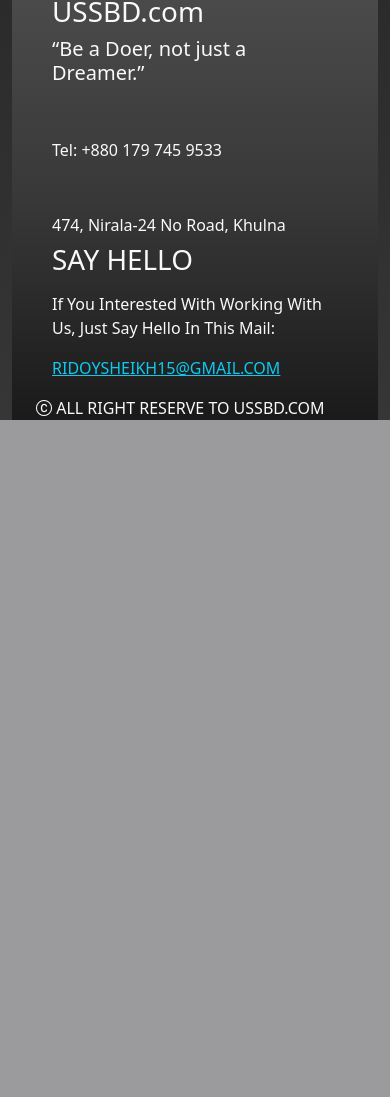
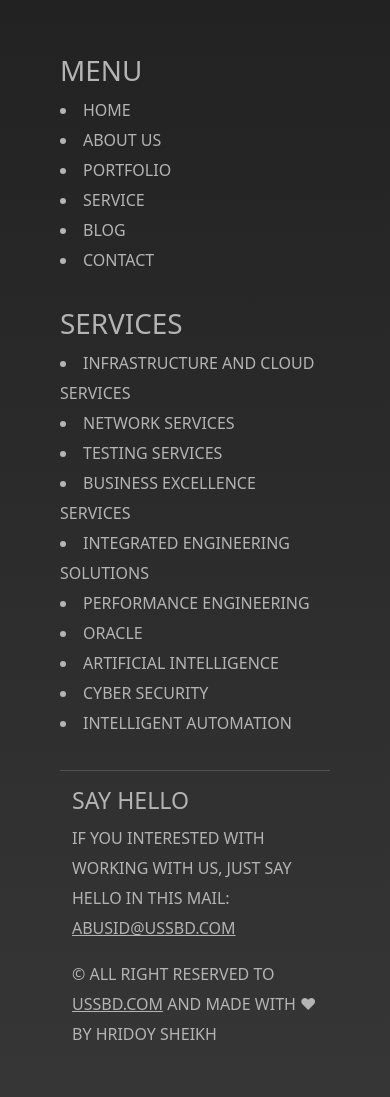
Before and after one commit to hridoysheikh15/unicorn, a PHP site: page /asset/page/aiService.php in a window 390 px wide. Shown: the part 3237-4334 px from the top of the page. Before the commit the page ends 3657 px from the top, so only its background shows below. Run offline with PHP 8.4, Linux system fonts and the light colour scheme.

Commit message:
index responsive complete

```diff
--- a/asset/page/footer.php
+++ b/asset/page/footer.php
@@ -1,49 +1,97 @@
-<div class="container-fluid text-light footer">
-  <div class="container footer">
-    <div class="row p-3">
-      <div class="display-6 col-sm-6">
-        USSBD.com
-        <p class="h5 pt-2">“Be a Doer, not just a Dreamer.”</p>
-        <p class="h6 pt-5">Tel: +880 179 745 9533</p>
-        <address class="text-capitalize pt-5 h6">
-          474, nirala-24 no road, khulna
-        </address>
-      </div>
-      <div class="text-uppercase col-sm-6">
-        <p class="display-6">say hello</p>
+<!-- footer  -->
+
+<footer>
+        <div class="footer">
+            <div class="footer-content">
+                <div class="footer-content-item text-uppercase">
+                    <div class="footer-item">
+                        <div class="footer-company-info">
+                            <h1 class="text-lowercase">
+                                ussbd.com
+                            </h1>
+                            <h5>
+                                ELEGANCE, INTELLIGENCE, PATIENCE ...
+                            </h5>
+                            <p>
+                                tel: <a class="text-decoration-none" href="tel:+8801797459533">
+                                    +880 1797 459 533
+                                </a>
+                            </p>
                             <p class="text-capitalize">
-          if you interested with working with us, just say hello in this mail:
+                                474, Nirala-24 No Road, Khulna
                             </p>
-        <a class="text-info" style="word-wrap: break-word;" href="mailto:ridoysheikh15@gmail.com"
-          >ridoysheikh15@gmail.com</a
-        >
                         </div>
                     </div>
-    <!-- <div class="fotNav">
-      <div class="fNav" id="navber">
-        <ul>
-          <a href="./about.php" title="About Us">
-            <li>About</li>
-          </a>
-          <a href="./portfolio.php">
-            <li>Portfolio</li>
-          </a>
-          <a href="./serve.php">
-            <li>Service</li>
-          </a>
-          <a href="#">
-            <li>Shop</li>
-          </a>
-          <a href="./contact.php">
-            <li>Contact</li>
-          </a>
-        </ul>
+                    <div class="footer-item">
+                        <div class="footer-menu">
+                            <h1>menu</h1>
+                            <li><a href="./index.html">
+                                home
+                            </a></li>
+                            <li><a href="#">
+                                about us
+                            </a></li>
+                            <li><a href="#">
+                                portfolio
+                            </a></li>
+                            <li><a href="#">
+                                service
+                            </a></li>
+                            <li><a href="#">
+                                blog
+                            </a></li>
+                            <li><a href="#">
+                                contact
+                            </a></li>
                         </div>
-    </div> -->
-    <div class="col-sm-12">
-      <p class="text-uppercase mb-0">
-        <i class="bi bi-c-circle"></i> all right reserve to ussbd.com
+                    </div>
+                    <div class="footer-item">
+                        <div class="footer-service-menu">
+                            <h1>services</h1>
+                            <li><a href="#">
+                                Infrastructure and Cloud Services
+                            </a></li>
+                            <li><a href="#">
+                                Network Services
+                            </a></li>
+                            <li><a href="#">
+                                Testing Services
+                            </a></li>
+                            <li><a href="#">
+                                Business Excellence Services
+                            </a></li>
+                            <li><a href="#">
+                                Integrated Engineering Solutions
+                            </a></li>
+                            <li><a href="#">
+                                Performance Engineering
+                            </a></li>
+                            <li><a href="#">
+                                Oracle
+                            </a></li>
+                            <li><a href="#">
+                                Artificial Intelligence
+                            </a></li>
+                            <li><a href="#">
+                                Cyber Security
+                            </a></li>
+                            <li><a href="#">
+                                Intelligent Automation
+                            </a></li>
+                        </div>
+                    </div>
+                </div>
+                <hr class="container-lg">
+                <div class="copyright-section container-sm text-uppercase">
+                    <p>
+                        <h3>say hello</h3>
+                        If You Interested With Working With Us, Just Say Hello In This Mail:
+                        <a href="mailto:abusid@ussbd.com" class="text-decoration-underline">abusid@ussbd.com</a>
+                    </p>
+                    <p class="mb-0">
+                        &#169; ALL RIGHT RESERVED TO <a class="text-decoration-underline" href="#">USSBD.COM</a> AND MADE WITH ❤ BY <a href="#">Hridoy Sheikh</a>
                     </p>
                 </div>
             </div>
         </div>
+    </footer>
--- a/asset/page/nav.php
+++ b/asset/page/nav.php
@@ -4,8 +4,8 @@
         <div class="head">
             <div class="head-item">
                 <div class="logo">
-                    <img src="./asset/image/unicorn-removebg-preview.png" alt="logo">
-                    <img src="./asset/image/unicorn.png" alt="logo">
+                    <img src="../asset/image/unicorn-removebg-preview.png" alt="logo">
+                    <img src="../asset/image/unicorn.png" alt="logo">
                 </div>
                 <div class="navber">
                     <div class="nav-burger-icon">
--- a/asset/script/animation.js
+++ b/asset/script/animation.js
@@ -5,7 +5,7 @@ window.addEventListener("load", ()=>{
 })
 setTimeout(() => {
     document.getElementById("preloader").style.display = "none";
-}, 3000);
+}, 5000);
 
 // navber animation
 
--- a/asset/style/required.css
+++ b/asset/style/required.css
@@ -196,52 +175,111 @@
 
 /* footer css  */
 
-.footer {
-  background-image: linear-gradient(
-    to bottom,
-    rgb(77, 76, 77),
-    rgb(56, 56, 56),
-    rgb(26, 26, 26)
-  );
+footer {
+  background-color: var(--color-dark);
+  color: var(--color-light);
+  font-family: var(--poppins);
 }
 
-/* footer nav  */
+.footer-content-item {
+  display: var(--flex);
+  justify-content: space-around;
+}
 
-.footer{
+.footer a{
+  color: var(--color-light);
+  text-decoration: none;
+  font-weight: 200;
+}
+
+.footer a:hover {
+  color: #dda50a;
+}
+
+@media (max-width: 1099px) {
+  .all-step {
+      display: block;
+  }
+
+  .service-gif {
+      display: none;
+  }
+
+  .about-img img {
+      width: 50vw;
+  }
+}
+
+@media (max-width: 960px) {
+
+  .head {
       position: relative;
   }
 
-.fNav{
-    top: 1px;
-    position: absolute;
-    right: 10px;
+  .nav-burger-icon {
+      font-size: var(--font-md);
       display: block;
-    text-align: center;
+      cursor: pointer;
   }
 
-  .fNav ul a{
-    text-decoration: none;
-    font-weight: 700;
-    padding: 5px;
-    color: rgb(210, 212, 214);
+  .nav-items {
+      display: none;
+      border-radius: 5px;
+      background-color: var(--color-light);
+      position: absolute;
+      width: 100%;
+      top: 100%;
+      right: 0;
   }
 
-  .fNav ul a li:hover{
-    border-bottom: 2px solid #25a3dd;
-    transition: 0.3s all ease;
-  }
-
-  @media (max-width: 600px) {
-    .fNav{
-      display: none;
+  .nav-items a{
+      display: block;
+      color: var(--color-dark);
+      text-align: center;
+      border-radius: 0;
   }
 }
 
+@media (max-width: 500px) {
+  :root {
+      --font-md: 24px;
+      --img-sm: 25%;
+      --flex: block;
+  }
+  .logo img:first-child{
+      display: none;
+  }
 
-  /* report responsive css  */
+  .logo img{
+      width: initial;
+  }
 
-  @media (max-width: 767px) {
-    .reportS{
-      height: 750px;
+  .logo img:last-child{
+      display: block;
+  }
+  .card-top {
+      flex-direction: column;
+      row-gap: 20px;
+  }
+  .card-item{
+      text-align: center;
+      width: 100%;
+      margin: 1rem 0;
+  }
+  .achivement-prove{
+      text-align: center;
+  }
+  .industry-line-row {
+      padding: 0;
+  }
+  .industry-details {
+      padding: var(--margin-sm);
+  }
+  .footer-content {
+      padding: 3rem;
+      line-height: 30px;
+  }
+  .footer-item{
+      padding-block: 1rem;
   }
 }
--- a/index.html
+++ b/index.html
@@ -40,7 +40,7 @@
                                 <a href="./index.html" class="nav-item">
                                     home
                                 </a>
-                                <a href="./asset/page/aboutExperience.php" class="nav-item">
+                                <a href="./asset/page/about.php" class="nav-item">
                                     about us
                                 </a>
                                 <a href="./asset/page/portfolio.php" class="nav-item">
```
Also changed, not shown: other parts of asset/style/required.css (+52 -73 lines), asset/css/style.css (+27 -3 lines). Lines whose indentation alone changed are shown as unchanged.
